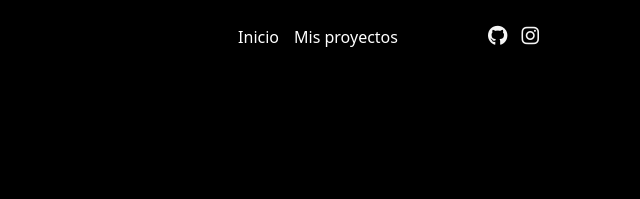
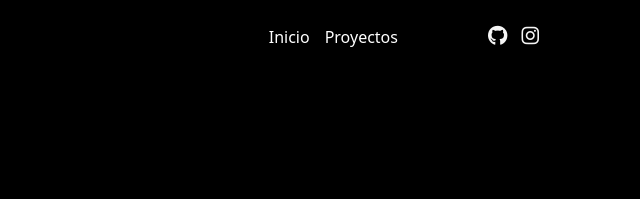
Before and after one commit to Fernando-Cortez-Garcia/personal-web, a plain HTML site: page index.html in a window 1280 px wide. Shown: the top 199 px of the page, 505-1145 px from the left. Drawn offline with nearby package versions, Linux system fonts and the light colour scheme.

Commit message:
Update index.html

```diff
--- a/index.html
+++ b/index.html
@@ -29,7 +29,7 @@
                             <a class="active aa" href="#">Inicio</a>
                         </li>
                         <li class="nav-item">
-                            <a class="aa" href="https://github.com/Fernando-Cortez-Garcia?tab=repositories">Mis proyectos</a>
+                            <a class="aa" href="https://github.com/Fernando-Cortez-Garcia?tab=repositories">Proyectos</a>
                         </li>
                     </ul>
             </form>
```
